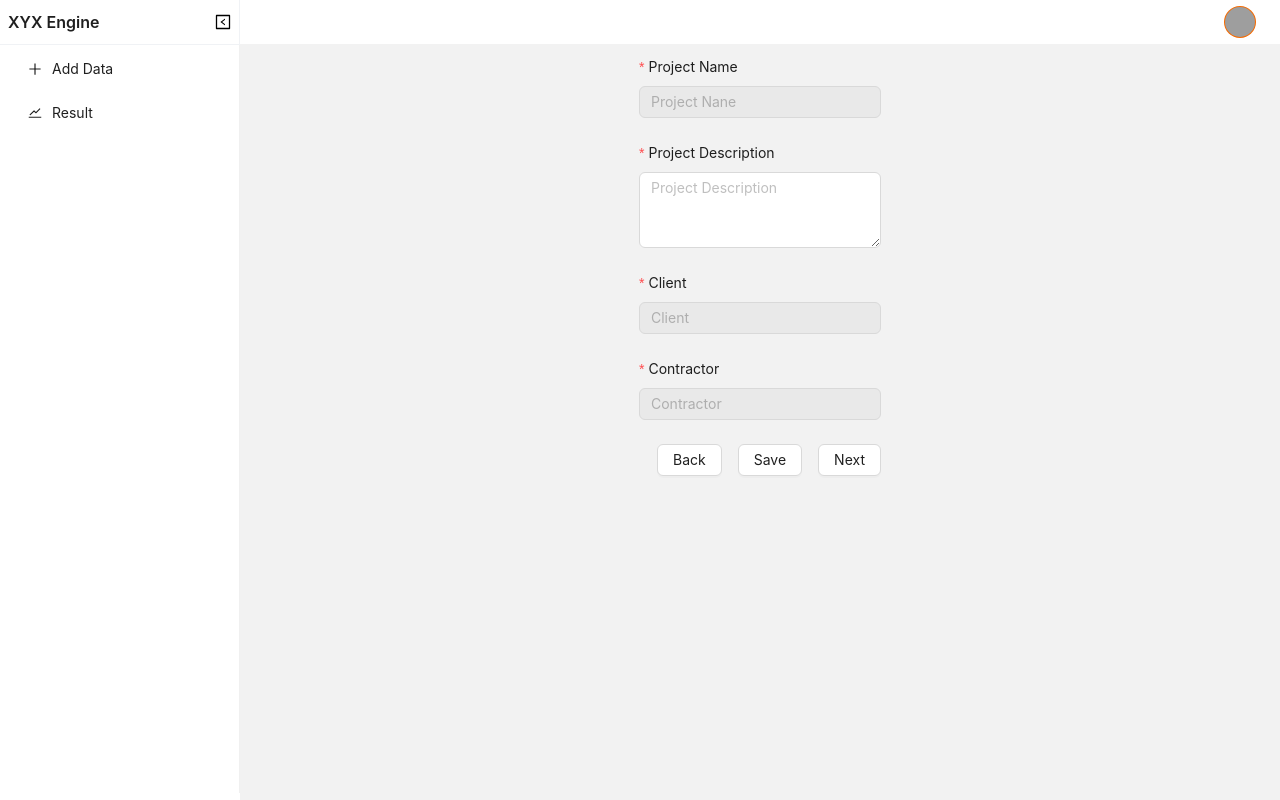
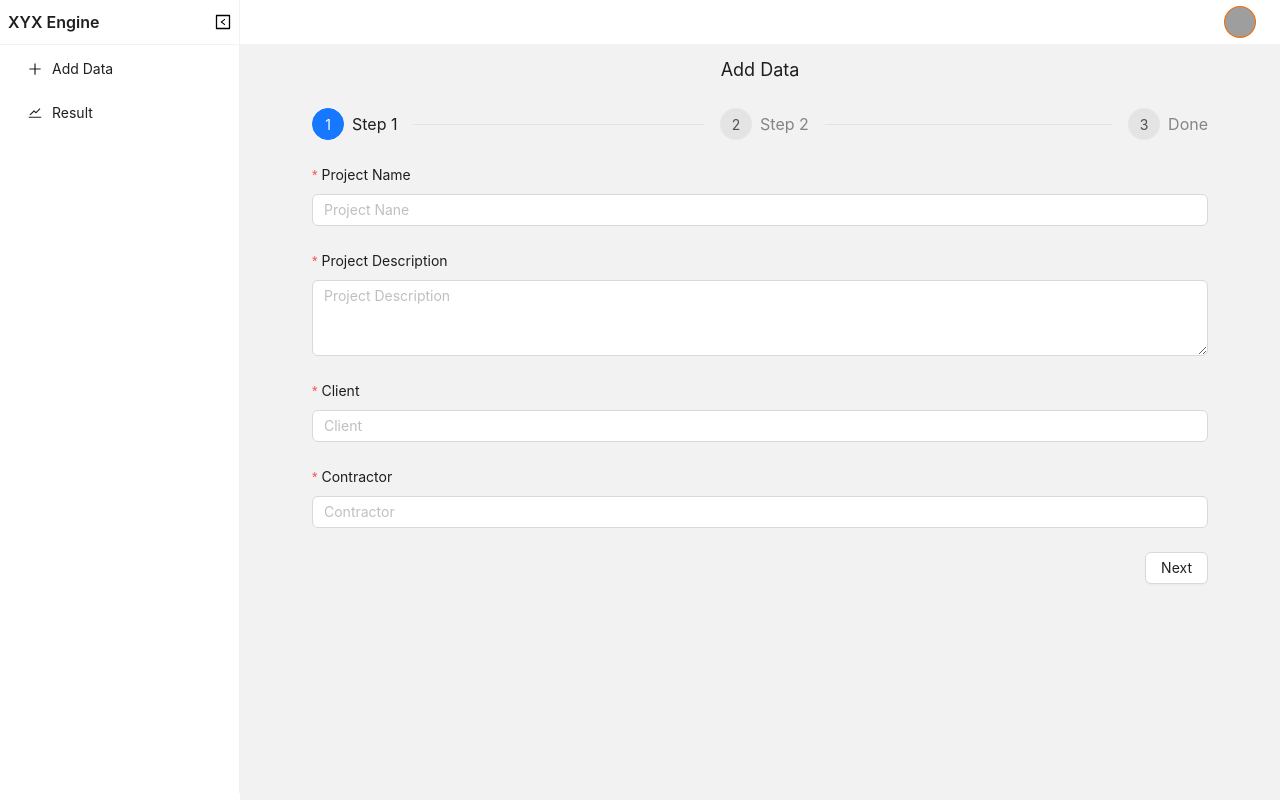
Before and after one commit to RubelBiswasCS/xyz-engine, a Next.js app: page /add-data in a window 1280 px wide. Built offline with nearby package versions, Linux system fonts and the light colour scheme; grey boxes are pictures that could not be loaded.

Commit message:
Added form submit events

```diff
--- a/components/AddData/index.tsx
+++ b/components/AddData/index.tsx
@@ -1,19 +1,28 @@
 import React, { useState } from 'react'
-import { message, Button, Input, Form, InputNumber } from 'antd'
+import Link from 'next/link'
+import { message, Button, Input, Form, InputNumber, Steps, Result, Row, Col } from 'antd'
+
+import { useAppDispatch, useAppSelector } from '@/redux/store'
+import { updateProjects } from '@/redux/reducers/projectReducer'
 
 // Constants
 const { Item } = Form
 const { TextArea } = Input
 
 const AddData = () => {
+  const dispatch = useAppDispatch()
+
   const [ current, setCurrent ] = useState(0)
 
+  const projects = useAppSelector(state => state?.project?.projects ?? [])
+  console.log({ projects })
   const [ projectInfoForm ] = Form.useForm()
   const [ xyzInfoForm ] = Form.useForm()
 
   // On Step 1 Form Submit
   const onProjectInfoSubmit = (values: any) => {
-    console.log({ values })
+    xyzInfoForm.setFieldsValue(values)
+    setCurrent(1)
   }
 
   // On Step 1 Form Submit Error
@@ -23,12 +32,20 @@ const AddData = () => {
 
   // On Step 2 Form Submit
   const onXYZInfoSubmit = (values: any) => {
-    console.log({ values })
+    dispatch(updateProjects({ ...values }))
+    setCurrent(2)
   }
 
   // On Step 2 Form Submit Error
   const onXYZInfoFormSubmitError = (error: any) => {
     console.log({ error })
+  }
+
+  // On Add New
+  const onAddNew = () => {
+    projectInfoForm.resetFields()
+    xyzInfoForm.resetFields()
+    setCurrent(0)
   }
 
   const steps = [
@@ -37,7 +54,7 @@ const AddData = () => {
       content: (
         <div className="flex flex-col justify-center items-center h-full">
           <Form
-            style={{ width: '100%', gap: 4 }}
+            style={{ width: '100%', gap: 2 }}
             layout='vertical'
             size='middle'
             onFinish={ onProjectInfoSubmit }
@@ -55,7 +72,7 @@ const AddData = () => {
                 }
               ]}
             >
-              <Input disabled placeholder='Project Nane' />
+              <Input placeholder='Project Nane' />
             </Item>
             <Item
               label="Project Description"
@@ -79,7 +96,7 @@ const AddData = () => {
                 }
               ]}
             >
-              <Input disabled placeholder='Client' />
+              <Input placeholder='Client' />
             </Item>
             <Item
               label="Contractor"
@@ -91,24 +108,12 @@ const AddData = () => {
                 }
               ]}
             >
-              <Input disabled placeholder='Contractor' />
+              <Input placeholder='Contractor' />
             </Item>
             <Item style={{ margin: '24px 0px 0px 0px' }}>
                 <div style={{ display: 'flex', width: '100%', justifyContent: 'flex-end', gap: 16 }}>
                   <Button
-                    onClick={ () => setCurrent(0) }
-                    size={ 'middle' }
-                  >
-                    { 'Back' }
-                  </Button>
-                  <Button
                     htmlType={ 'submit' }
-                    size={ 'middle' }
-                  >
-                    { 'Save' }
-                  </Button>
-                  <Button
-                    onClick={ () => setCurrent(1) }
                     size={ 'middle' }
                   >
                     { 'Next' }
@@ -124,14 +129,16 @@ const AddData = () => {
       content: (
         <div className="flex flex-col justify-center items-center h-full">
           <Form
-            style={{ width: '100%', gap: 4 }}
+            style={{ width: '100%', gap: 2 }}
             layout='vertical'
             size='middle'
             onFinish={ onXYZInfoSubmit }
             onFinishFailed={ onXYZInfoFormSubmitError }
             validateTrigger='onChange'
-            form={ xyzInfoForm }
+            form={xyzInfoForm}
           >
+            <Row gutter={[12, 12]}>
+              <Col span={12}>
                 <Item
                   label="Project Name"
                   name='project_name'
@@ -144,6 +151,8 @@ const AddData = () => {
                 >
                   <Input disabled placeholder='Project Nane' />
                 </Item>
+              </Col>
+              <Col span={12}>
                 <Item
                   label="Project Description"
                   name="project_description"
@@ -154,8 +163,10 @@ const AddData = () => {
                     }
                   ]}
                 >
-              <TextArea rows={ 3 } placeholder="Project Description" />
+                  <TextArea disabled rows={ 3 } placeholder="Project Description" />
                 </Item>
+              </Col>
+              <Col span={12}>
                 <Item
                   label="Client"
                   name='client'
@@ -168,6 +179,8 @@ const AddData = () => {
                 >
                   <Input disabled placeholder='Client' />
                 </Item>
+              </Col>
+              <Col span={12}>
                 <Item
                   label="Contractor"
                   name='contractor'
@@ -180,7 +193,8 @@ const AddData = () => {
                 >
                   <Input disabled placeholder='Contractor' />
                 </Item>
-
+              </Col>
+              <Col span={12}>
                 <Item
                   label="Max X"
                   name='max_x'
@@ -193,6 +207,8 @@ const AddData = () => {
                 >
                   <InputNumber style={{ width: '100%' }} controls={ false } placeholder="Max X" />
                 </Item>
+              </Col>
+              <Col span={12}>
                 <Item
                   label="Min X"
                   name='min_x'
@@ -205,7 +221,8 @@ const AddData = () => {
                 >
                   <InputNumber style={{ width: '100%' }} controls={ false } placeholder="Min X" />
                 </Item>
-
+              </Col>
+              <Col span={12}>
                 <Item
                   label="Max Y"
                   name='max_Y'
@@ -218,6 +235,8 @@ const AddData = () => {
                 >
                   <InputNumber style={{ width: '100%' }} controls={ false } placeholder="Max Y" />
                 </Item>
+              </Col>
+              <Col span={12}>
                 <Item
                   label="Min Y"
                   name='min_Y'
@@ -230,7 +249,8 @@ const AddData = () => {
                 >
                   <InputNumber style={{ width: '100%' }} controls={ false } placeholder="Min Y" />
                 </Item>
-
+              </Col>
+              <Col span={12}>
                 <Item
                   label="Max Z"
                   name='max_z'
@@ -243,6 +263,8 @@ const AddData = () => {
                 >
                   <InputNumber style={{ width: '100%' }} controls={ false } placeholder="Max Z" />
                 </Item>
+              </Col>
+              <Col span={12}>
                 <Item
                   label="Min Z"
                   name='min_z'
@@ -255,6 +277,8 @@ const AddData = () => {
                 >
                   <InputNumber style={{ width: '100%' }} controls={ false } placeholder="Min Z" />
                 </Item>
+              </Col>
+            </Row>
 
             <Item style={{ margin: '24px 0px 0px 0px' }}>
               <div style={{ display: 'flex', width: '100%', justifyContent: 'flex-end', gap: 16 }}>
@@ -275,11 +299,36 @@ const AddData = () => {
           </Form>
         </div>
       )
+    },
+    {
+      title: 'Done',
+      content: (
+        <div className="flex flex-col justify-center items-center h-full">
+          <Result
+            status="success"
+            title="Record added Successfully"
+            subTitle=""
+            extra={[
+              <Link key="show-result" href={'/result'}>
+                <Button>Show Results</Button>
+              </Link>,
+              <Button key="add-new" onClick={onAddNew}>Add Another Record</Button>,
+            ]}
+          />
+        </div>
+      )
     }
   ]
   return (
-    <div className='flex flex-col justify-center items-center h-full'>
-      { steps[current]?.content }
+    <div className='flex flex-col justify-center items-center h-full gap-6 px-16'>
+      <h1 className='text-lg'>{ "Add Data" }</h1>
+      <Steps
+        current={current}
+        items={steps.map((item) => ({ key: item.title, title: item.title }))}
+      />
+      <div className='w-full'>
+        {steps[current]?.content}
+      </div>
     </div>
   )
 }
--- /dev/null
+++ b/redux/reducers/projectReducer.ts
@@ -0,0 +1,21 @@
+import { createSlice } from '@reduxjs/toolkit'
+
+const initialState = {
+  projects: [] as any
+}
+
+const projectSlice = createSlice({
+  name: 'project',
+  initialState,
+  reducers: {
+    setProjects: (state, action) => {
+      state.projects = action.payload
+    },
+    updateProjects: (state, action) => {
+      state.projects = [action.payload, ...state.projects]
+    }
+  }
+})
+
+export const { setProjects, updateProjects } = projectSlice.actions
+export default projectSlice.reducer
--- a/redux/store.ts
+++ b/redux/store.ts
@@ -2,10 +2,12 @@ import type { TypedUseSelectorHook } from 'react-redux'
 import { configureStore } from '@reduxjs/toolkit'
 import { useDispatch, useSelector } from 'react-redux'
 import navReducer from '@/redux/reducers/navReducer'
+import projectReducer from './reducers/projectReducer'
 
 const store = configureStore({
   reducer: {
-    nav: navReducer
+    nav: navReducer,
+    project: projectReducer
   }
 })
 
```
Lines whose indentation alone changed are shown as unchanged.
